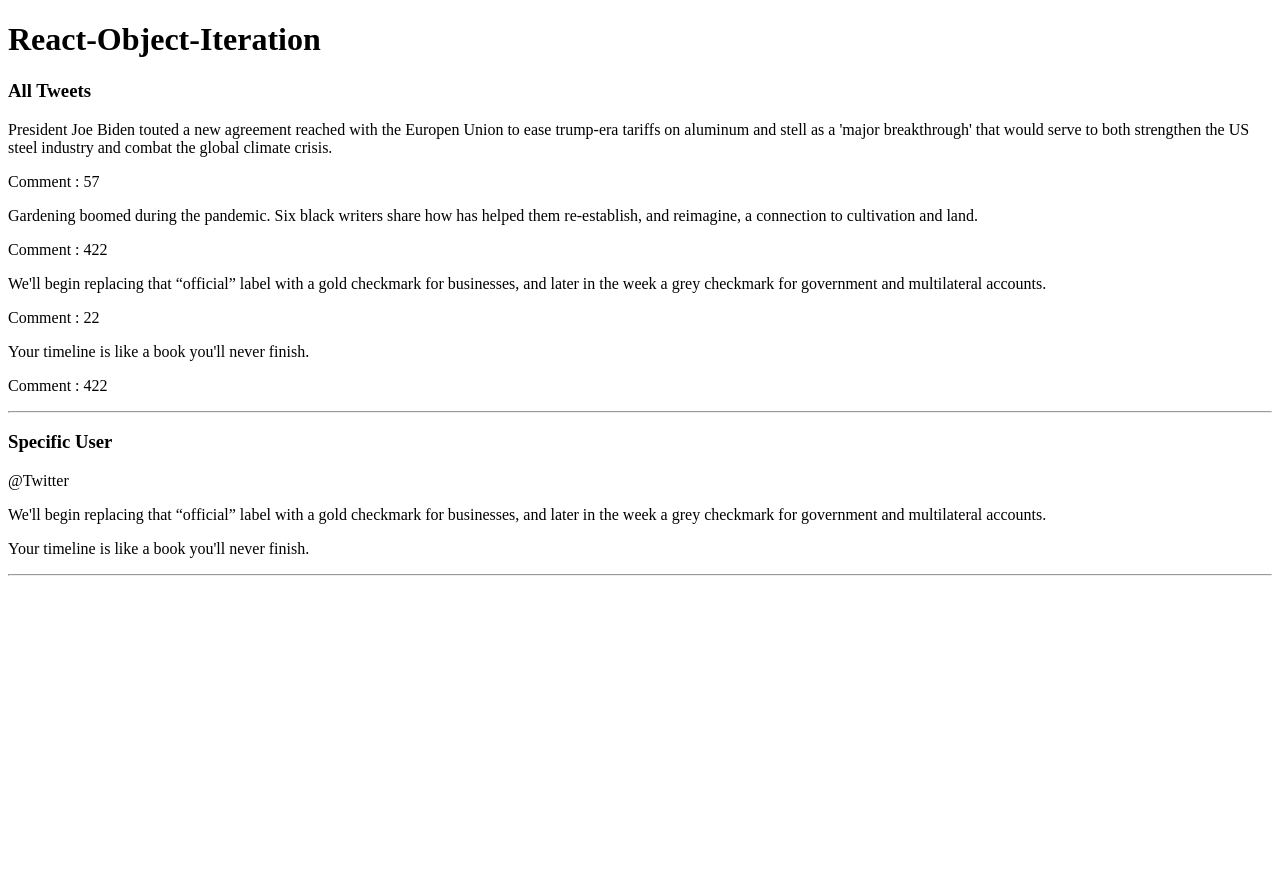
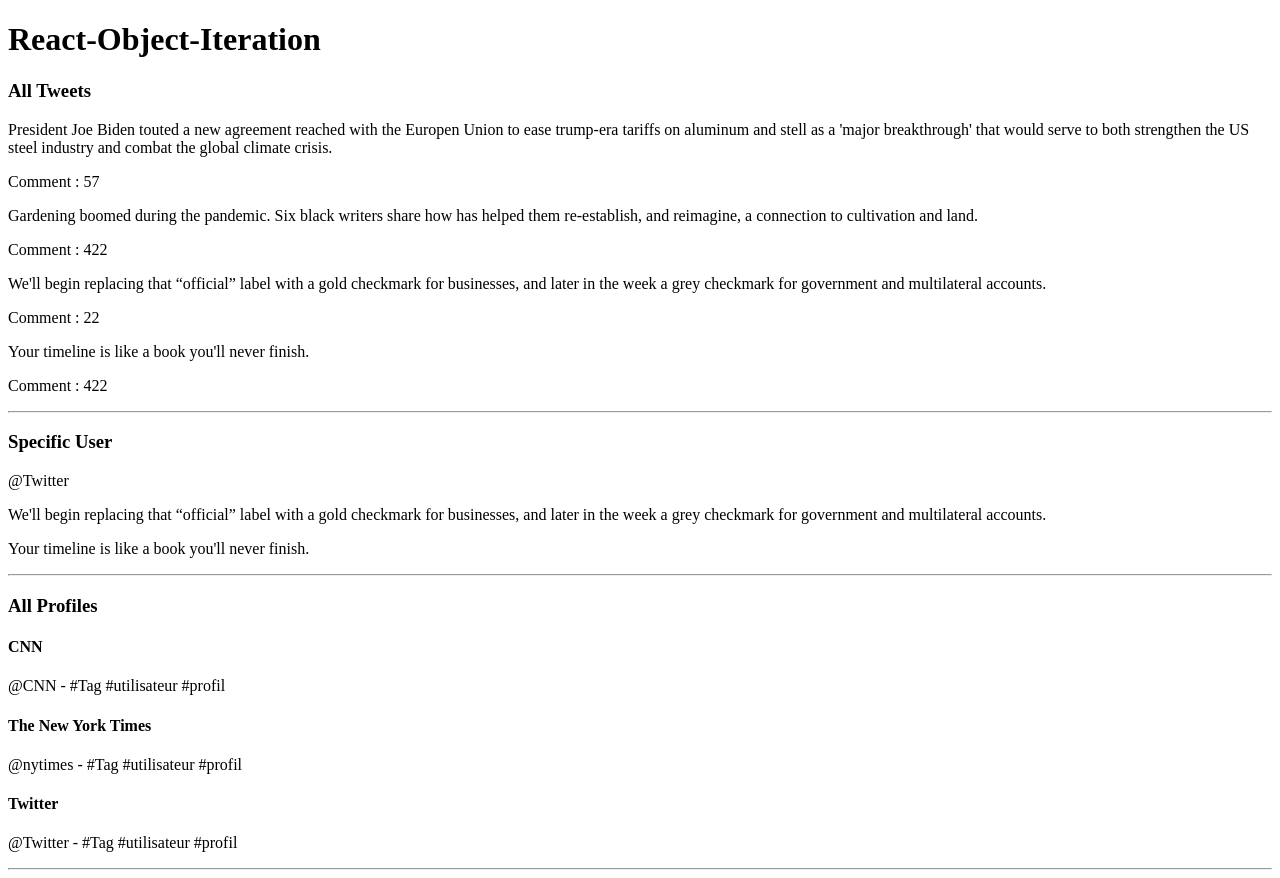
Before and after one commit to Hermacle/React-Object-Iteration, a React (Vite) app: page / in a window 1280 px wide. Before the commit the page ends 800 px from the top, so only its background shows below. Built offline with nearby package versions, Linux system fonts and the light colour scheme; the HTML template or start-up script is replaced by a standard one.

Commit message:
feat : View profiles of all users with their information

```diff
--- a/src/App.jsx
+++ b/src/App.jsx
@@ -1,6 +1,7 @@
 import React from 'react';
 import AllTweets from './components/AllTweets';
 import SpecificUser from './components/SpecificUser';
+import AllProfiles from './components/AllProfiles';
 
 function App() {
   return (
@@ -16,6 +17,11 @@ function App() {
         <h3>Specific User</h3>
         <SpecificUser />
       </div><hr />
+      {/* Option 3: Afficher les profils de tous les utilisateurs avec leurs informations */}
+      <div>
+        <h3>All Profiles</h3>
+        <AllProfiles />
+      </div><hr />
     </>
   );
 }
--- /dev/null
+++ b/src/components/AllProfiles.jsx
@@ -0,0 +1,16 @@
+import usersData from "../data/usersData";
+
+// Option 3: Afficher les profils de tous les utilisateurs avec leurs informations.
+function AllProfiles() {
+  return (
+    <div>
+      {Object.values(usersData).map((userData) => (
+        <div key={userData.profile.id}>
+          <h4>{userData.profile.author}</h4>
+          <p>{userData.profile.userName} - {userData.profile.tags}</p>
+        </div>
+      ))}
+    </div>
+  )
+}
+export default AllProfiles;
```
